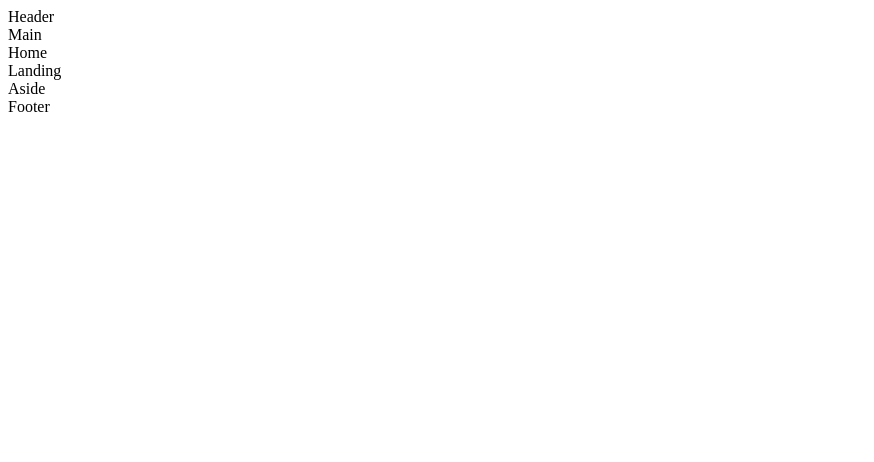
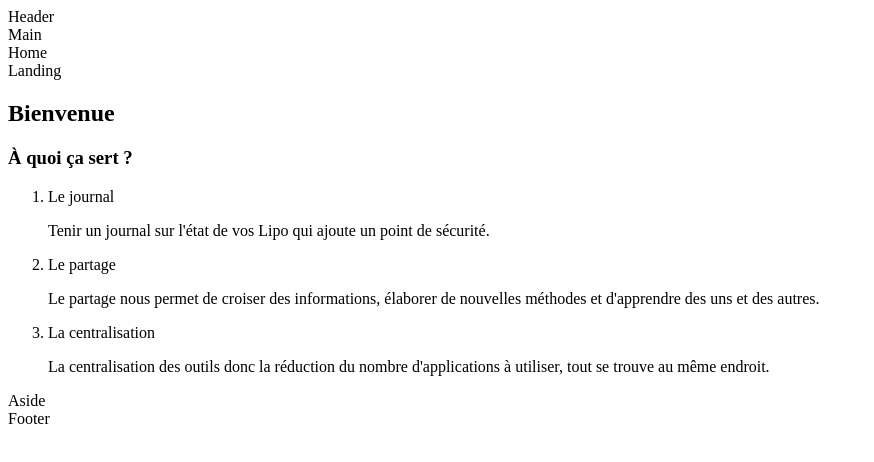
Before and after one commit to Lo0p6TheTardigrade/battery-guard, a React (Create React App) app in the folder frontend/: page / in a window 1280 px wide. Shown: the top 462 px of the page, without its empty margins (0-874 px from the left). Built offline with nearby package versions, Linux system fonts and the light colour scheme.

Commit message:
Add temporary text in Landing.tsx component

```diff
--- a/frontend/src/components/Landing.tsx
+++ b/frontend/src/components/Landing.tsx
@@ -1,9 +1,37 @@
 import React from 'react';
 
-type Props = {};
-
-const Landing = (props: Props) => {
-  return <div>Landing</div>;
+const Landing = () => {
+  return (
+    <div className="landing-container">
+      Landing
+      <div className="subtitle-container">
+        <h2 className="subtitle">Bienvenue</h2>
+      </div>
+      <div className="sub-section-container">
+        <div className="landing-info-container">
+          <div className="landing-info-title-container">
+            <h3 className="landing-info-title">À quoi ça sert ?</h3>
+          </div>
+          <div className="landing-info-text-container">
+            <ol className="landing-info-text-list">
+              <li className="landing-info-text-item">
+                Le journal
+                <p className="landing-info-text">Tenir un journal sur l'état de vos Lipo qui ajoute un point de sécurité.</p>
+              </li>
+              <li className="landing-info-text-item">
+                Le partage
+                <p className="landing-info-text">Le partage nous permet de croiser des informations, élaborer de nouvelles méthodes et d'apprendre des uns et des autres.</p>
+              </li>
+              <li className="landing-info-text-item">
+                La centralisation
+                <p className="landing-info-text">La centralisation des outils donc la réduction du nombre d'applications à utiliser, tout se trouve au même endroit.</p>
+              </li>
+            </ol>
+          </div>
+        </div>
+      </div>
+    </div>
+  );
 };
 
 export default Landing;
```
